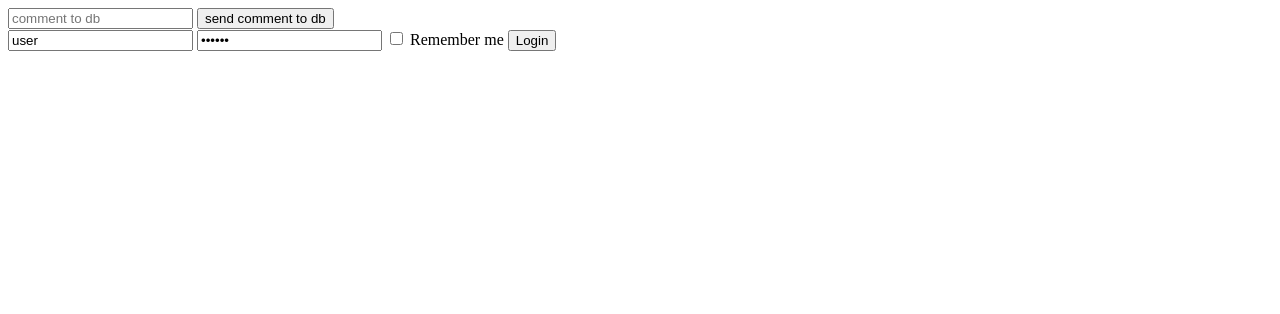
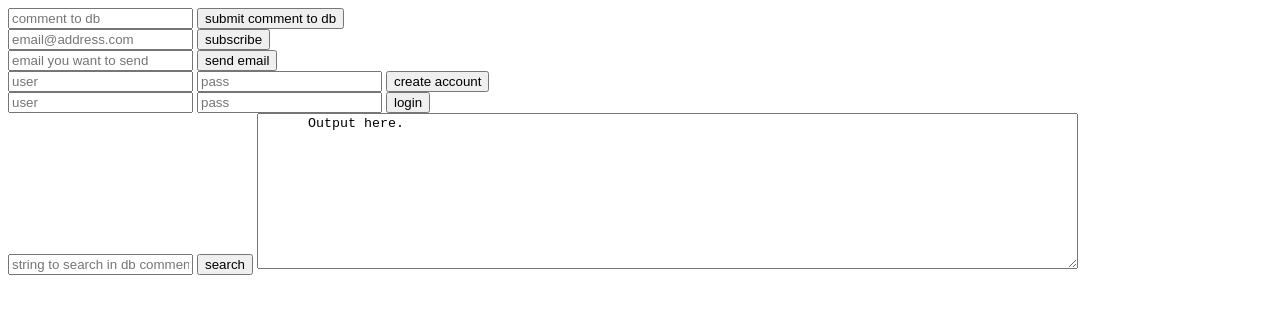
Before and after one commit to trattner/trattner.github.io, a Jekyll site: the page built from _pages/test.md, in a window 1280 px wide. Shown: the top 314 px of the page. Built offline with Jekyll 4.4.1, drawn with Linux system fonts in a browser that asks for light colours; nearby versions of some CDN libraries; some web fonts are replaced.

Commit message:
test full wireframe

```diff
--- a/_layouts/test.html
+++ b/_layouts/test.html
@@ -3,25 +3,38 @@
   <div class="container">
     <!-- comment to database -->
     <input id="comment" type="text" placeholder="comment to db"></input>
-    <button onclick="add_to_db">send comment to db</button>
+    <button onclick="add_to_db()">submit comment to db</button>
+    <br>
 
     <!--email to subscribe list -->
+    <input id="subscribe" type="text" placeholder="email@address.com"></input>
+    <button onclick="subscribe_email()">subscribe</button>
+    <br>
 
     <!--post to email list -->
+    <input id="send-email" type="text" placeholder="email you want to send"></input>
+    <button onclick="send_email()">send email</button>
+    <br>
 
     <!-- login user / pass  create -->
+    <input id="username" type="text" placeholder="user"></input>
+    <input id="password" type="text" placeholder="pass"></input>
+    <button onclick="create_account()">create account</button>
+    <br>
 
     <!-- visit page comment (only login else button "you must login create acct") -->
-    <form action="http://example.com/login" method="POST" data-type="text" id="login-form">
-      <input type="text" name="username" value="user" />
-      <input type="password" name="password" value="mypass" />
-      <label>
-        <input type="checkbox" name="remember" /> Remember me
-      </label>
-      <button type="submit">Login</button>
-    </form>
+    <input id="login-username" type="text" placeholder="user"></input>
+    <input id="login-password" type="text" placeholder="pass"></input>
+    <button onclick="login()">login</button>
+    <br>
 
     <!-- search partial string is comment in db? full entry -->
+    <input id="search" type="text" placeholder="string to search in db comments"></input>
+    <button onclick="search_db()">search</button>
+    <textarea id="search-output" rows="10" cols="100">
+      Output here.
+    </textarea>
+    <br>
 
   </div>
 
@@ -34,25 +47,35 @@
       alert(text);
     }
 
+    function subscribe_email(){
+      var text = $("#subscribe").val();
+      alert(text);
+    }
+
+    function send_email(){
+      var text = $("#send-email").val();
+      alert(text);
+    }
+
+    function create_account(){
+      var user = $("#username").val();
+      var pass = $("#password").val();
+      alert("username: " + user + " || password: " + pass);
+    }
+
+    function login(){
+      var user = $("#login-username").val();
+      var pass = $("#login-password").val();
+      alert("username: " + user + " || password: " + pass);
+    }
+
+    function search_db(){
+      var search_string = $("#search").val();
+      alert(search_string);
+      $("search-output").val('not implemented on search: ' + search_string);
+    }
 
 
-    function genericAjaxForm (e) {
-      e.preventDefault();
-      var form = $(this);
-
-      return $.ajax({
-        url: form.attr('action'),
-        type: form.attr('method'),
-        dataType: form.data('type'),
-        data: form.serialize()
-      });
-    }
-
-    $('#login-form').on('submit', function (e) {
-      genericAjaxForm.call(this, e).done(function (data) {
-        console.log(data);
-      });
-    });
 
   </script>
 
```
